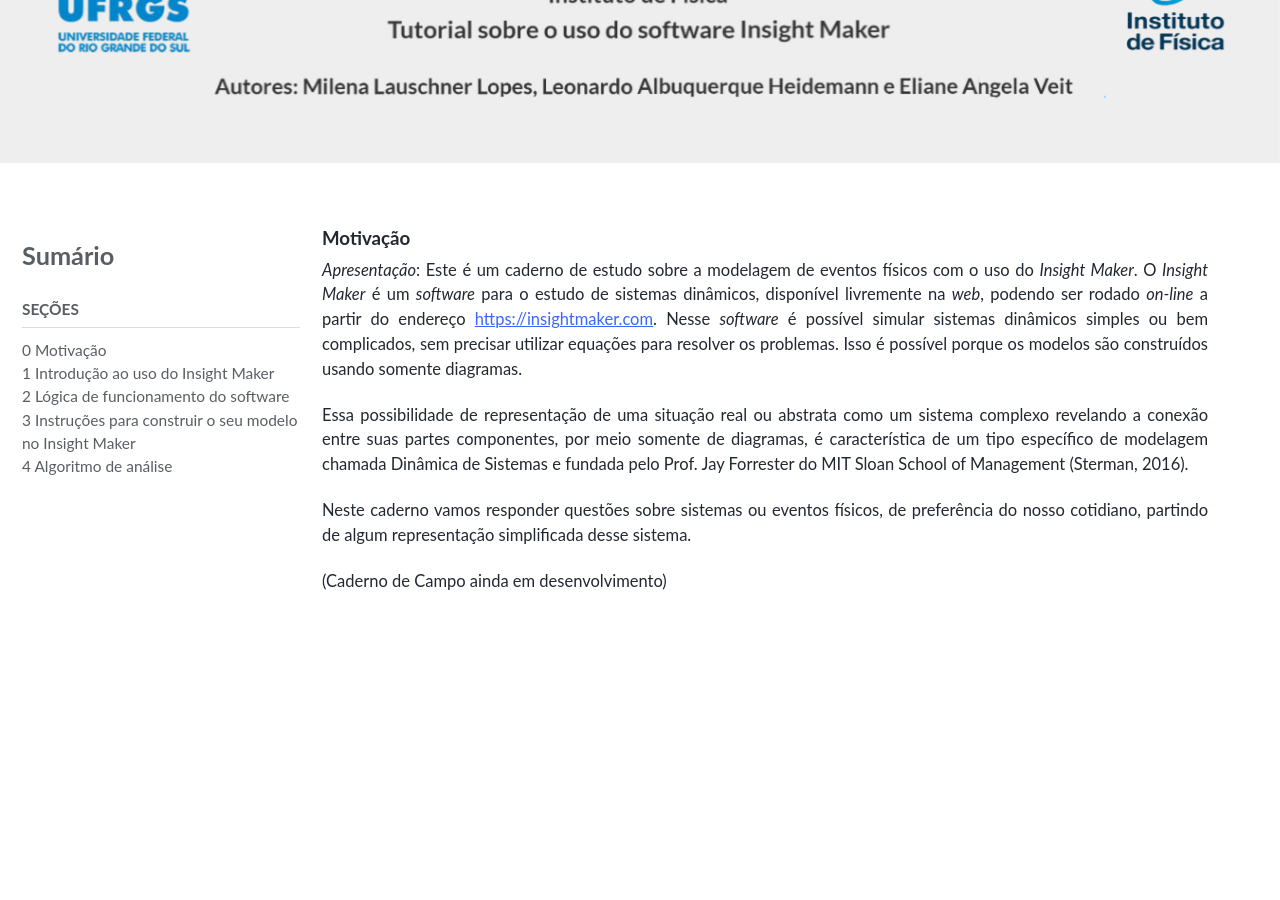
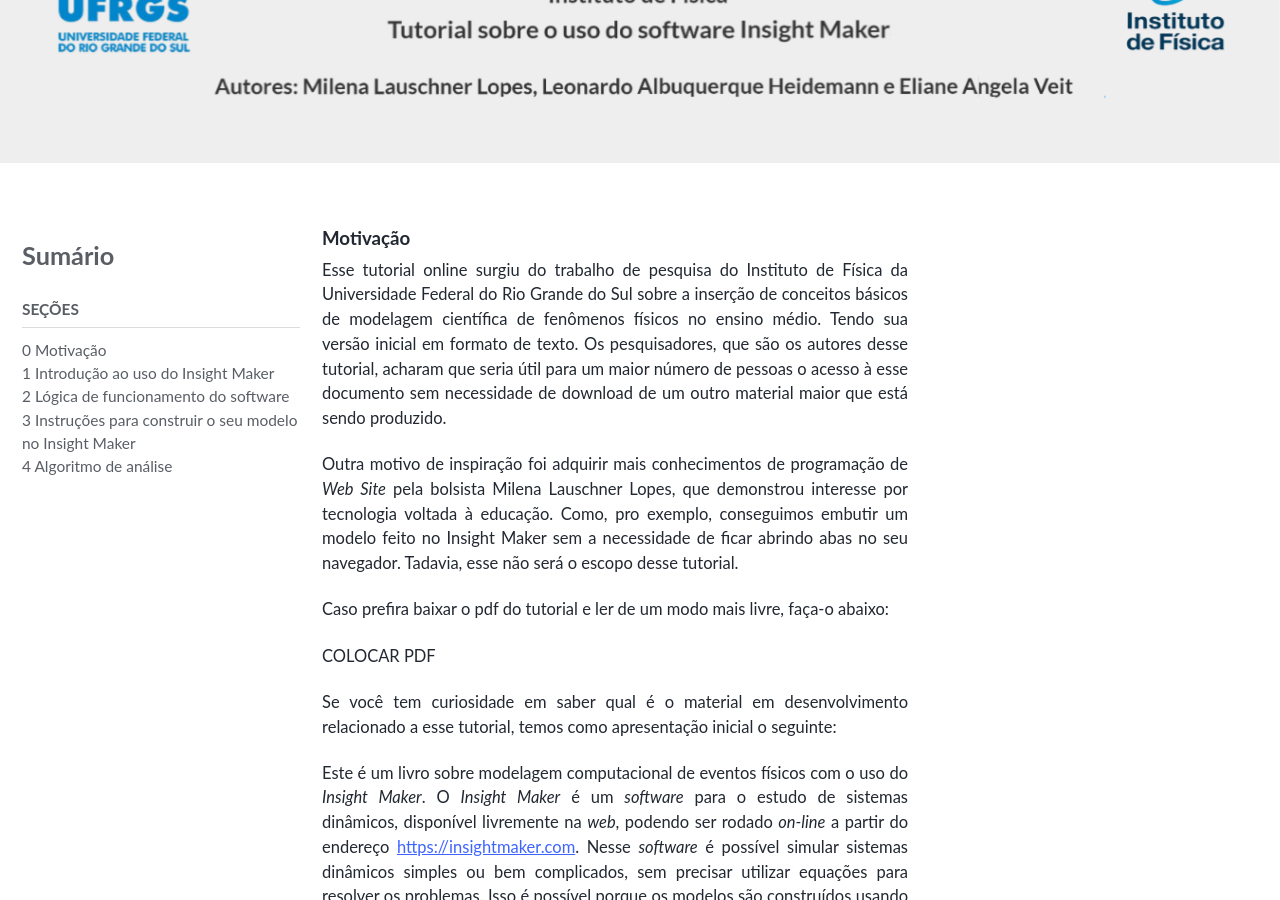
Before and after one commit to milenalauschner/MM, a Jekyll site: the page built from index.md, in a window 1280 px wide and 900 px high, scrolled down 199 px. Built offline with Jekyll 4.4.1, drawn with Linux system fonts in a browser that asks for light colours; cached includes are drawn as plain includes; nearby versions of some CDN libraries; some web fonts are replaced.

Commit message:
Update index.md

```diff
--- a/index.md
+++ b/index.md
@@ -7,10 +7,22 @@
 sidebar:
   title: "Sumário"
   nav: blogroll
-classes: wide
 ---
 
-*Apresentação*: Este é um caderno de estudo sobre a modelagem de eventos físicos com o uso do _Insight Maker_.  O _Insight Maker_ é um
+Esse tutorial online surgiu do trabalho de pesquisa do Instituto de Física da Universidade Federal do Rio Grande do Sul sobre a inserção de conceitos básicos de modelagem científica de fenômenos físicos no ensino médio. Tendo sua versão inicial em formato de texto. Os pesquisadores, que são os autores desse tutorial, acharam que seria útil para um maior número de pessoas o acesso à esse documento sem necessidade de download de um outro material maior que está sendo produzido.
+{: .text-justify}
+
+Outra motivo de inspiração foi adquirir mais conhecimentos de programação de _Web Site_ pela bolsista Milena Lauschner Lopes, que demonstrou interesse por tecnologia voltada à educação. Como, pro exemplo, conseguimos embutir um modelo feito no Insight Maker sem a necessidade de ficar abrindo abas no seu navegador. Tadavia, esse não será o escopo desse tutorial.
+{: .text-justify}
+
+Caso prefira baixar o pdf do tutorial e ler de um modo mais livre, faça-o abaixo:
+
+COLOCAR PDF
+
+Se você tem curiosidade em saber qual é o material em desenvolvimento relacionado a esse tutorial, temos como apresentação inicial o seguinte:
+{: .text-justify}
+
+Este é um livro sobre modelagem computacional de eventos físicos com o uso do _Insight Maker_.  O _Insight Maker_ é um
 _software_ para o estudo de sistemas dinâmicos, disponível livremente na _web_, podendo ser rodado _on-line_ a partir do endereço
 <a href="https://insightmaker.com">https://insightmaker.com</a>. Nesse _software_ é possível simular sistemas dinâmicos simples ou
 bem complicados, sem precisar utilizar equações para resolver os problemas. Isso é possível porque os modelos são construídos usando
```
